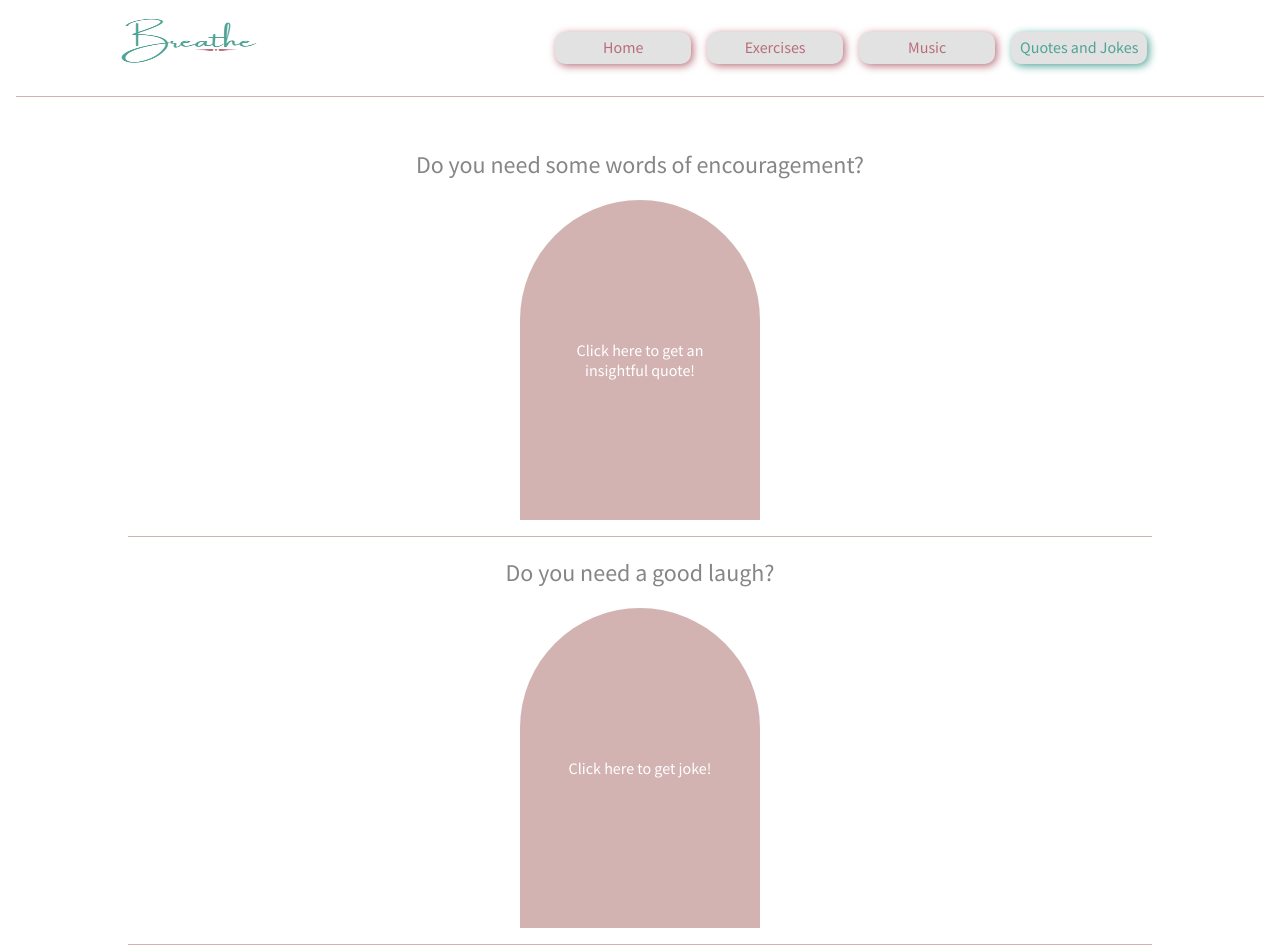
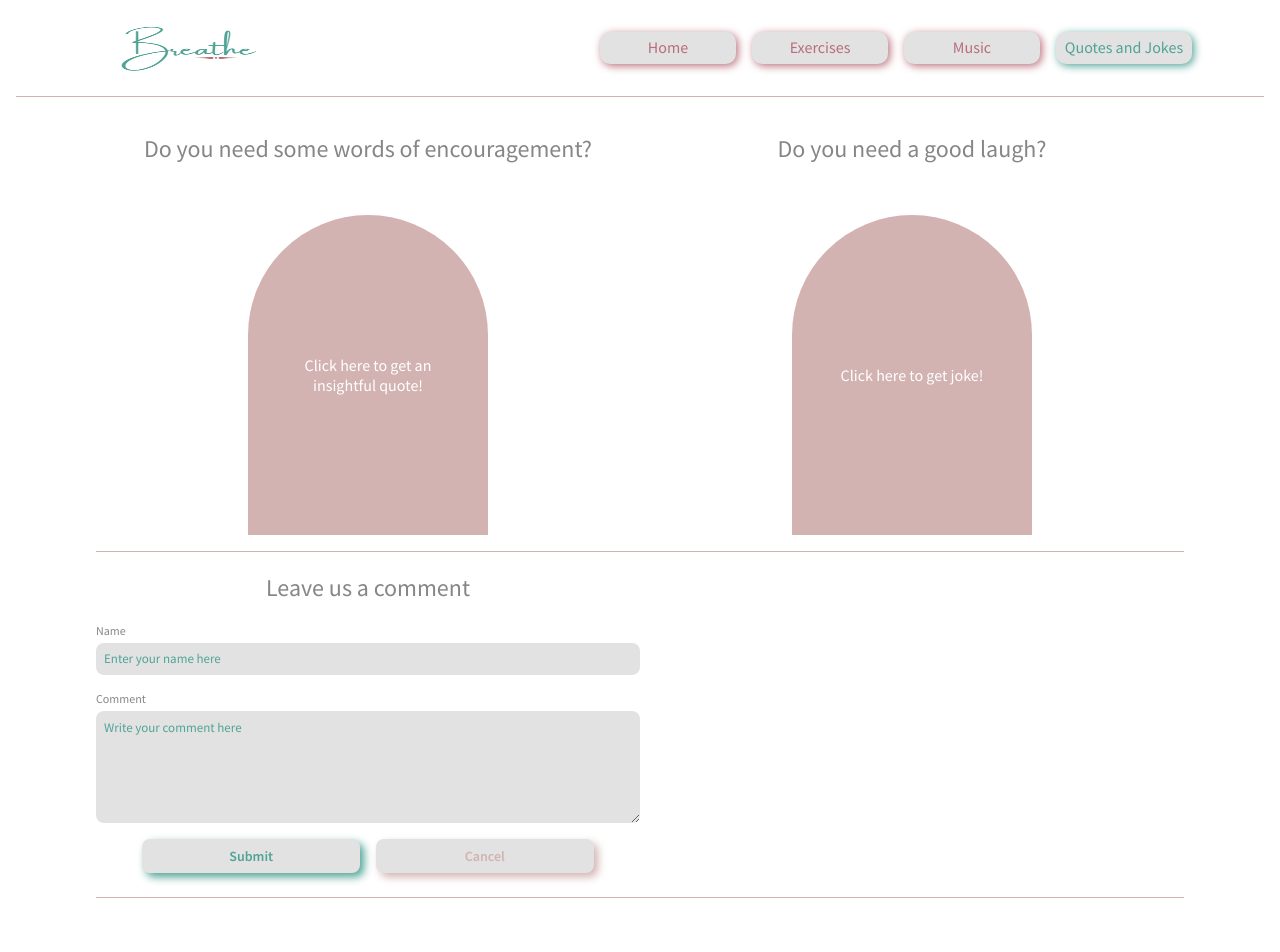
Before and after one commit to Yaz-Reyna/yazmin-reyna-capstone-breathe, a React (Create React App) app: page /quotes in a window 1280 px wide. Shown: the top 952 px of the page. After the commit the page ends 914 px from the top, so only its background shows below. Built offline with nearby package versions, Linux system fonts and the light colour scheme; no server answers.

Commit message:
Add media queries to quotes-and-jokes page

```diff
--- a/src/components/Comments/Comments.scss
+++ b/src/components/Comments/Comments.scss
@@ -12,13 +12,14 @@
     border-bottom: 1px solid $medium-pink;
 
     @include tablet {
-        margin-left: 2rem;
-        margin-right: 2rem;
+        padding-left: 2rem;
+        padding-right: 2rem;
     }
 
     @include desktop {
-        margin-left: 8rem;
-        margin-right: 8rem;
+        padding: 0;
+        padding-left: 2rem;
+        border-bottom: none;
 
     }
 
--- a/src/components/CommentsForm/CommentsForm.scss
+++ b/src/components/CommentsForm/CommentsForm.scss
@@ -6,6 +6,7 @@
     display: flex;
     flex-direction: column;
     width: 100%;
+
 
     &__title {
         @include section-title;
@@ -16,7 +17,7 @@
         flex-direction: column;
         width: 100%;
         gap: 1rem;
-        margin-top: 1rem;
+        margin-top: 0;
 
         &--label{
             display: flex;
@@ -46,7 +47,11 @@
             gap: 1rem;
             justify-content: center;
             border-bottom: 1px solid $medium-pink;
-            padding-bottom: 1rem;
+            padding-bottom: 1.5rem;
+
+            @include desktop {
+                border-bottom: none;
+            }
 
             &--add {
                 @include qj-form-mobile-button;
--- a/src/components/Header/Header.scss
+++ b/src/components/Header/Header.scss
@@ -13,13 +13,14 @@
     @include tablet {
         flex-direction: row;
         justify-content: space-between;
+        align-items: center;
         padding-left: 2rem;
         padding-right: 2rem;
     }
 
     @include desktop {
         padding-left: 6rem;
-        padding-right: 6rem;
+        padding-right: 2rem;
     }
 
     &__logo-link{
@@ -31,6 +32,11 @@
     &__logo{
         width: 10rem;
         height: 3rem;
+
+        @include tablet {
+            margin-top: .5rem;
+        }
+
     }
 
     &__links-container {
--- a/src/components/Jokes/Jokes.scss
+++ b/src/components/Jokes/Jokes.scss
@@ -16,6 +16,10 @@
 
         &--title {
             @include section-title;
+
+            @include tablet {
+                height: 3.875rem;
+            }
         }
 
         &--button {
@@ -23,6 +27,7 @@
             font-size: 1rem;
             text-overflow: ellipsis;
             @include curved-top-button;
+
             @media (text-overflow: ellipsis) {
                 font-size: .5rem;
             }
--- a/src/components/Quotes/Quotes.scss
+++ b/src/components/Quotes/Quotes.scss
@@ -17,6 +17,9 @@
 
         &--title {
             @include section-title;
+            @include tablet {
+                height: 3.875rem;
+            }
         }
 
         &--button {
--- a/src/pages/breathing-exercises/breathing-exercises.scss
+++ b/src/pages/breathing-exercises/breathing-exercises.scss
@@ -11,6 +11,11 @@
     @include tablet {
         padding-left: 2rem;
         padding-right: 2rem
+    }
+
+    @include desktop {
+        padding-left: 6rem;
+        padding-right: 6rem
     }
 
     &__title {
--- a/src/pages/quotes-and-jokes/quotes-and-jokes.js
+++ b/src/pages/quotes-and-jokes/quotes-and-jokes.js
@@ -11,21 +11,27 @@ function QuotesAndJokes() {
         <>
             <Header/>
             <main className='main-section'>
-                <div>
+
+                <div className='main-section__quotes-jokes-container'>
+                    <div className='main-section__quotes-jokes-container--quotes'>
                         <Quotes/>
                     </div>
 
-                <div>
+                    <div className='main-section__quotes-jokes-container--jokes'>
                         <Jokes/>
                     </div>
+                </div>
 
-                <div>
+                <div className='main-section__form-comments-container'>
+                    <div className='main-section__form-comments-container--form'>
                         <CommentsForm/>
                     </div>
 
-                <div>
+                    <div className='main-section__form-comments-container--comments'>
                         <Comments/>
                     </div>
+                </div>
+
             </main>
         </>
     )
--- a/src/pages/quotes-and-jokes/quotes-and-jokes.scss
+++ b/src/pages/quotes-and-jokes/quotes-and-jokes.scss
@@ -4,6 +4,7 @@
 
 .main-section {
     padding: 1rem;
+    padding-top: 0;
 
     @include tablet {
         padding-left: 2rem;
@@ -11,7 +12,47 @@
     }
 
     @include desktop {
-        padding-left: 8rem;
-        padding-right: 8rem;
+        padding-left: 6rem;
+        padding-right: 6rem;
+    }
+
+    &__quotes-jokes-container {
+        @include tablet {
+        display: flex;
+        }
+
+        &--quotes{
+            @include tablet {
+            width: 50%;
+            }
+        }
+
+        &--jokes{
+            @include tablet {
+                width: 50%;
+                }
+        }
+    }
+
+    &__form-comments-container {
+        @include desktop {
+        display: flex;
+        }
+
+        @include desktop {
+            border-bottom: 1px solid $medium-pink;
+        }
+
+        &--form{
+            @include desktop {
+            width: 50%;
+            }
+        }
+
+        &--comments{
+            @include desktop {
+                width: 50%;
+                }
+        }
     }
 }
```
Lines whose indentation alone changed are shown as unchanged.
